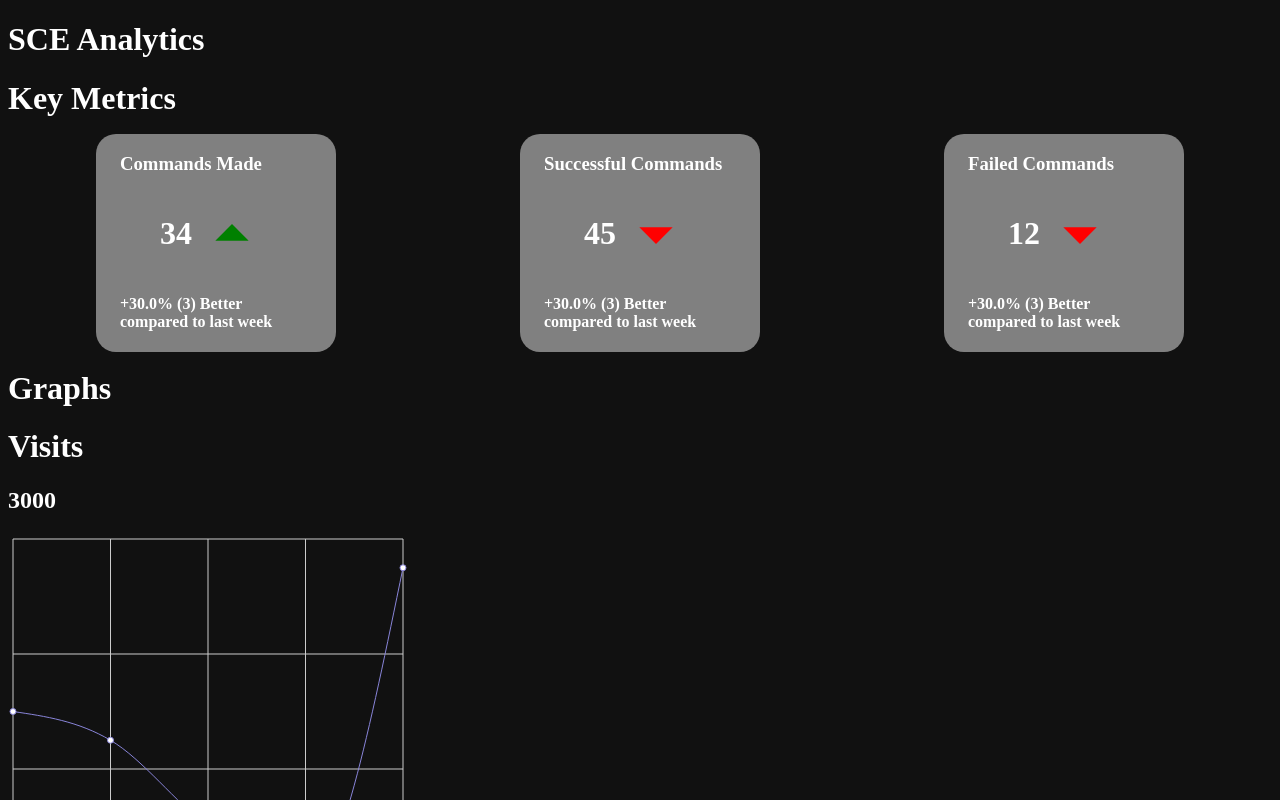
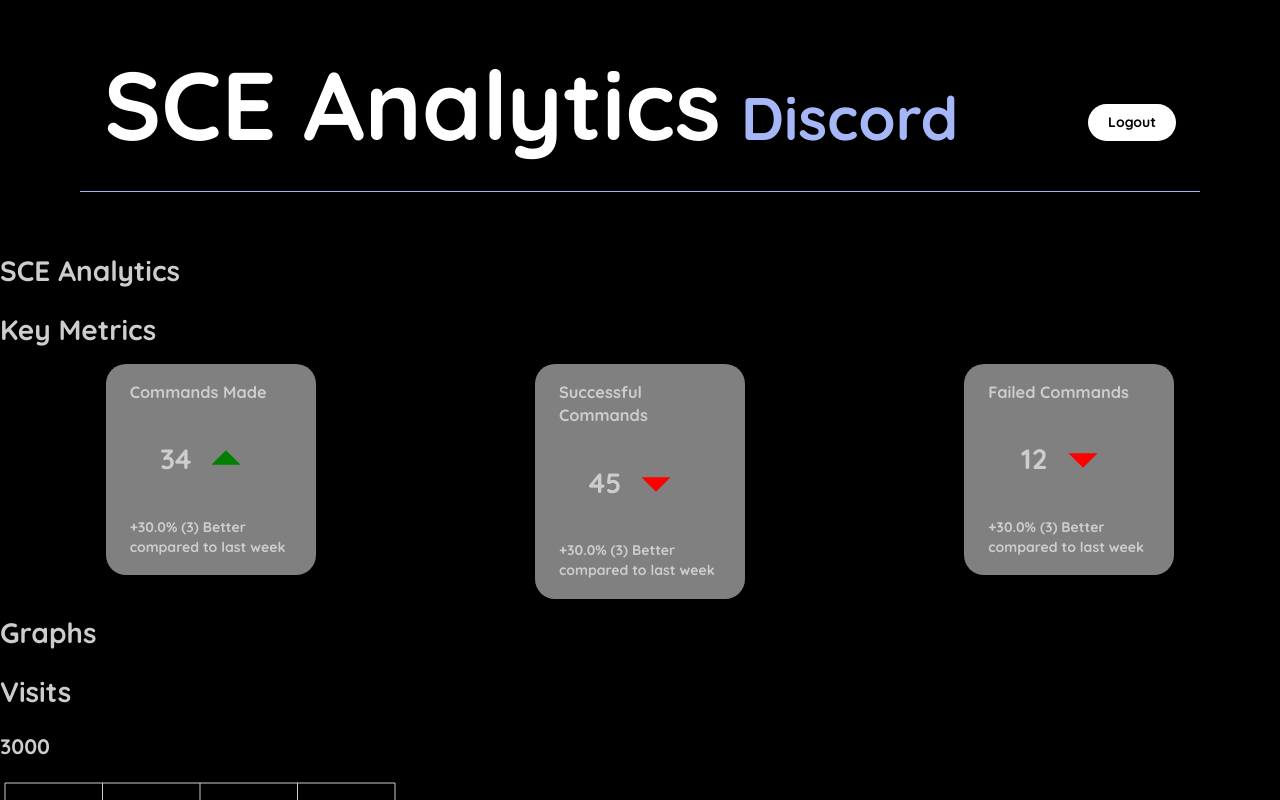
Before and after one commit to SCE-Development/Skylab-Explorer, a Next.js app: page /analytics/discord in a window 1280 px wide. Shown: the top 800 px of the page. Built offline with nearby package versions, Linux system fonts and the light colour scheme.

Commit message:
implemented theme.tsx, added headers, modified landding page

```diff
--- /dev/null
+++ b/Components/DiscordAppBar.tsx
@@ -0,0 +1,74 @@
+import React from 'react';
+import AppBar from '@material-ui/core/AppBar';
+import Toolbar from '@material-ui/core/Toolbar';
+import { Button, Typography } from '@material-ui/core';
+import { withStyles, makeStyles } from '@material-ui/core/styles';
+import Divider from '@material-ui/core/Divider';
+import Box from '@material-ui/core/Box';
+
+const WhiteTypography = withStyles({
+  root: {
+    color: "#FFFFFF"
+  }
+})(Typography);
+
+const DiscordTypography = withStyles({
+  root: {
+    color: "#A5B7F6"
+  }
+})(Typography);
+
+const BlackAppBar = withStyles({
+  root: {
+    background: "#000000"
+  }
+})(AppBar);
+
+const useStyles = makeStyles((theme) => ({
+  root: {
+    flexGrow: 1,
+    background: "black",
+  },
+  menuButton: {
+    marginTop: theme.spacing(7),
+  },
+  toolbar: {
+    minHeight: 100,
+    alignItems: 'flex-start',
+    paddingTop: theme.spacing(1),
+    paddingBottom: theme.spacing(2),
+  },
+  title: {
+    flexGrow: 1,
+    alignSelf: 'flex-end',
+  },
+  divider: {
+    background: "#A5B7F6",
+    marginTop: 15,
+},
+}));
+
+export default function DiscordAppBar() {
+  const classes = useStyles();
+
+  return (
+    <Box pt={5} pl={10} pr={10} pb={5}>
+    <div className={classes.root}>
+      <BlackAppBar position="static">
+        <Toolbar className={classes.toolbar}>
+          <div className={classes.title}>
+          <WhiteTypography variant="h1" style={{ marginRight: 20 }} display="inline">
+            SCE Analytics
+          </WhiteTypography>
+          <DiscordTypography variant="h2" display="inline">
+            Discord
+          </DiscordTypography>
+          </div>
+          <Button className={classes.menuButton} color="primary">Logout</Button>
+        </Toolbar>
+        <Divider classes={ { root: classes.divider } }/>
+      </BlackAppBar>
+    </div>
+    </Box>
+  );
+}
--- a/pages/_app.tsx
+++ b/pages/_app.tsx
@@ -1,21 +1,34 @@
-import type { AppProps } from 'next/app';
-import { makeStyles } from '@material-ui/styles';
+/* eslint-disable react/jsx-props-no-spreading */
+import { FC, useEffect } from 'react';
+import CssBaseline from '@material-ui/core/CssBaseline';
+import { ThemeProvider } from '@material-ui/core/styles';
+import { AppProps } from 'next/app';
+import Head from 'next/head';
+import theme from '../styles/theme';
 
-// https://stackoverflow.com/questions/59145165/change-root-background-color-with-material-ui-theme
-const useStyles = makeStyles({
-  '@global': {
-    body: {
-      backgroundColor: '#111111',
-      color: '#ffffff'
-    }
-},
-});
+const MyApp: FC<AppProps> = ({ Component, pageProps }: AppProps) => {
+useEffect(() => {
+     // Remove the server-side injected CSS.
+   const jssStyles = document.querySelector('#jss-server-side');
+   if (jssStyles) {
+     jssStyles?.parentElement?.removeChild(jssStyles);
+   }
+ }, []);
 
-function MyApp({ Component, pageProps }: AppProps) {
-  const classes = useStyles();
-  return(
-      <Component {...pageProps} className = {classes}/>
+  return (
+    <>
+      <Head>
+        <title>My App</title>
+        <meta name="viewport" content="minimum-scale=1, initial-scale=1, width=device-width" />
+        <link rel="stylesheet" href="https://fonts.googleapis.com/css2?family=Quicksand:wght@300;400;500;600;700&display=swap"/>
+      </Head>
+      <ThemeProvider theme={theme}>
+        {/* CssBaseline kickstart an elegant, consistent, and simple baseline to build upon. */}
+        <CssBaseline />
+        <Component {...pageProps} />
+      </ThemeProvider>
+    </>
   );
-}
+};
 
 export default MyApp;
--- a/pages/analytics/discord.tsx
+++ b/pages/analytics/discord.tsx
@@ -2,6 +2,7 @@ import CustomKeyMetric from "../../Components/CustomKeyMetric";
 import CustomLineChart from "../../Components/CustomLineChart";
 import { Grid } from "@material-ui/core";
 import { useState } from "react";
+import DiscordAppBar from "../../Components/DiscordAppBar";
 
 export default function AnalyticsDiscord() {
   const [data, setData] = useState([
@@ -13,6 +14,7 @@ export default function AnalyticsDiscord() {
   ]);
   return (
     <div>
+      <DiscordAppBar></DiscordAppBar>
       <h1>SCE Analytics</h1>
       <h1>Key Metrics</h1>
       <Grid
--- /dev/null
+++ b/styles/theme.tsx
@@ -0,0 +1,50 @@
+import { createMuiTheme } from '@material-ui/core/styles';
+
+// Create a theme instance.
+const theme = createMuiTheme({
+  palette: {
+    primary: {
+      // primary color: white
+      main: '#FFFFFF',
+      contrastText: '#010101',
+    },
+    secondary: {
+      // secondary color:  dark grayish blue
+      main: '#303341',
+      contrastText: '#E5E5E5',
+    },
+    background: {
+      // default background: black
+       default: '#000000',
+    },
+  },
+  typography: {
+    fontFamily: 'Quicksand',
+    allVariants: {
+      // default text color: grey, bolded
+     color: '#CDCDCD',
+      fontWeight: 'bold',
+    },
+  },
+  shape: {
+    // rounded buttons
+    borderRadius: 100,
+  },
+  overrides: {
+    MuiButton: {
+      root: {
+        textTransform: "none",
+        paddingLeft: 20,
+        paddingRight: 20,
+      }
+    },
+  },
+  props: {
+    MuiButton: {
+      // disableRipple: true,
+      variant: "contained",
+    }
+  }
+});
+
+export default theme;
```
Also changed, not shown: Components/CoreV4AppBar.tsx (added, +76 -0 lines), pages/analytics/corev4.tsx (+49 -45 lines), pages/landing.tsx (+6 -12 lines).
